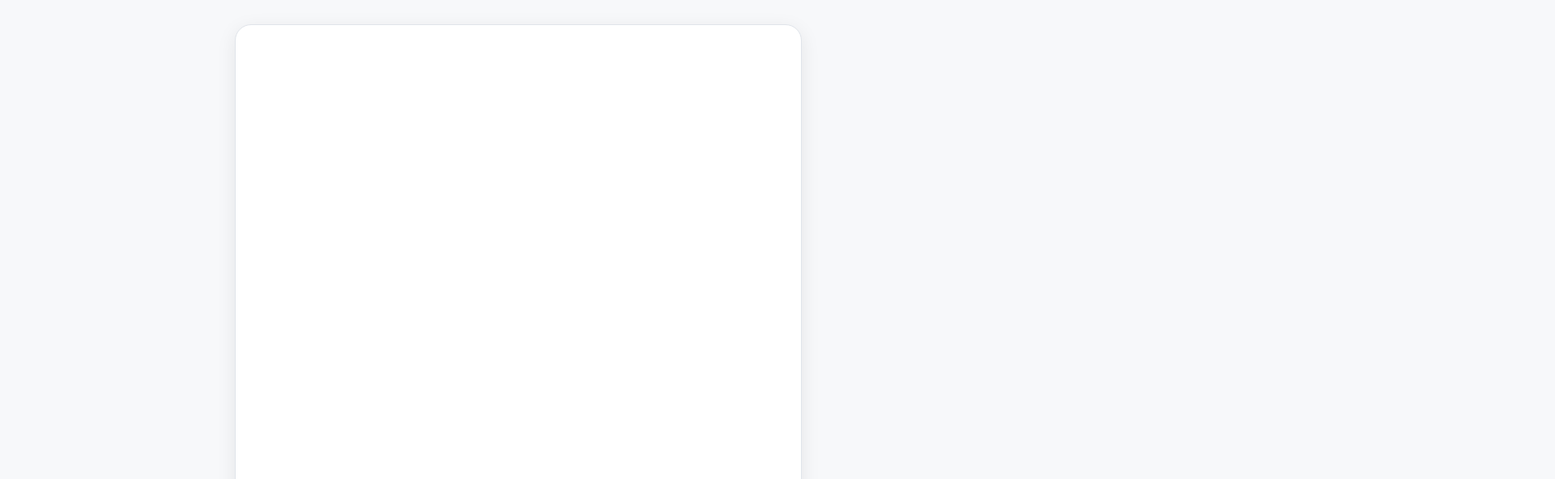
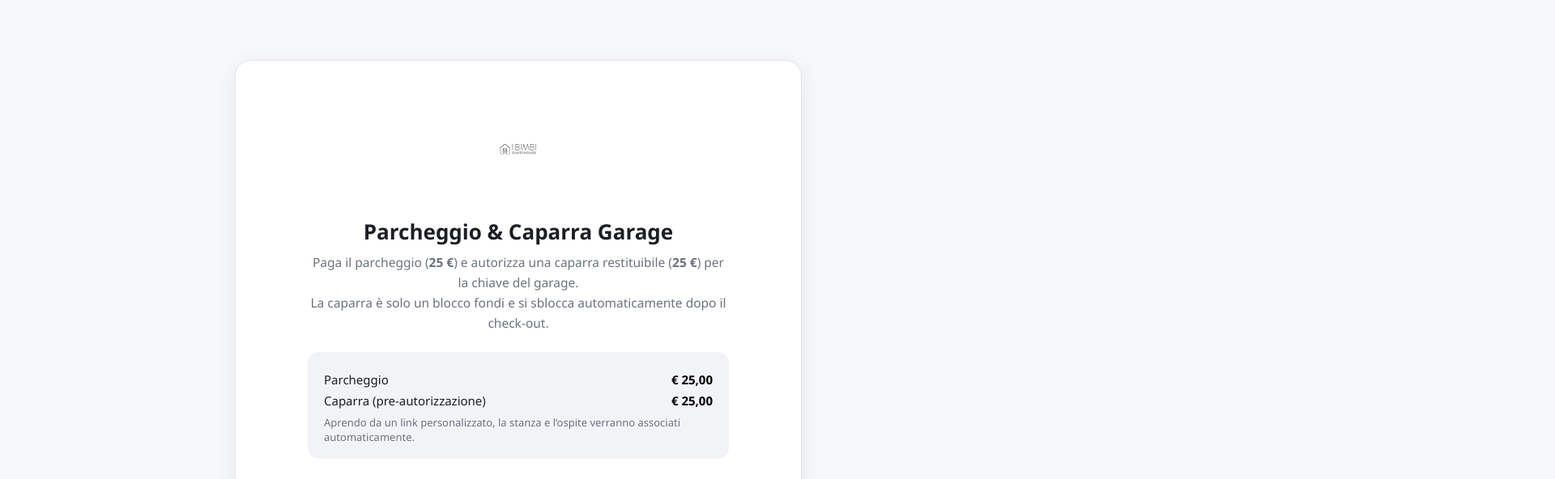
Before and after one commit to ibimbiapartments/-ibimbi-honesty-bar2, a website: page minishop-stripe/public/garage.html in a window 1280 px wide. Shown: the top 592 px of the page at 81% size, 1920 px wide, since content can reach past the window. Drawn offline with Linux system fonts and the light colour scheme.

Commit message:
Update garage.html

```diff
--- a/minishop-stripe/public/garage.html
+++ b/minishop-stripe/public/garage.html
@@ -47,13 +47,17 @@
       text-align: center;
     }
 
-    /* Logo pulito, senza badge */
-    .logo {
-      width: 2500px;
-      height: auto;
-      margin: 0 auto 20px;
-      display: block;
-    }
+ /* Logo grande, centrato, responsive */
+.logo{
+  display:block;
+  margin: 8px auto 22px;      /* centra orizzontalmente */
+  width: clamp(140px, 22vw, 220px);  /* cresce in base allo schermo */
+  height:auto;
+  max-width:100%;              /* non supera la card */
+}
+@media (max-width: 480px){
+  .logo{ width: 140px; }       /* un filo più piccolo su mobile stretto */
+}
 
     h1 {
       font-size: 26px;
```
